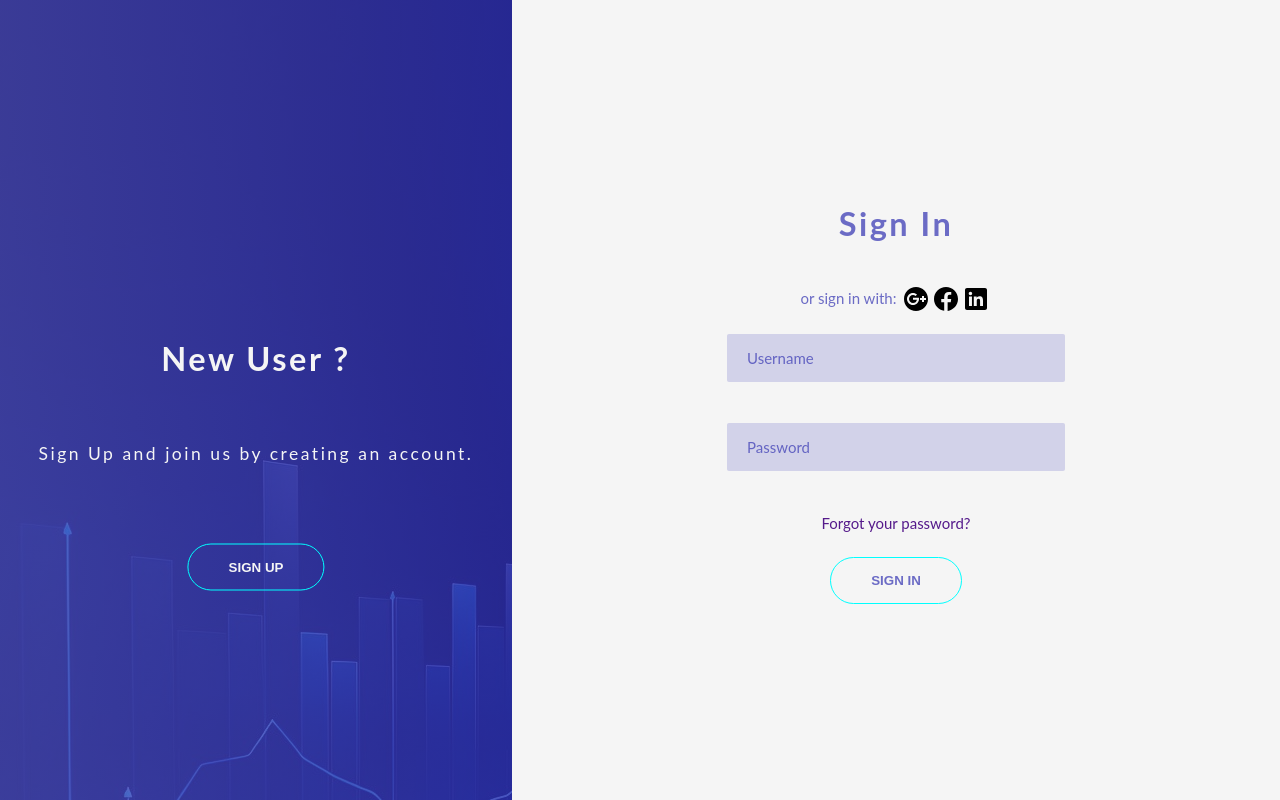
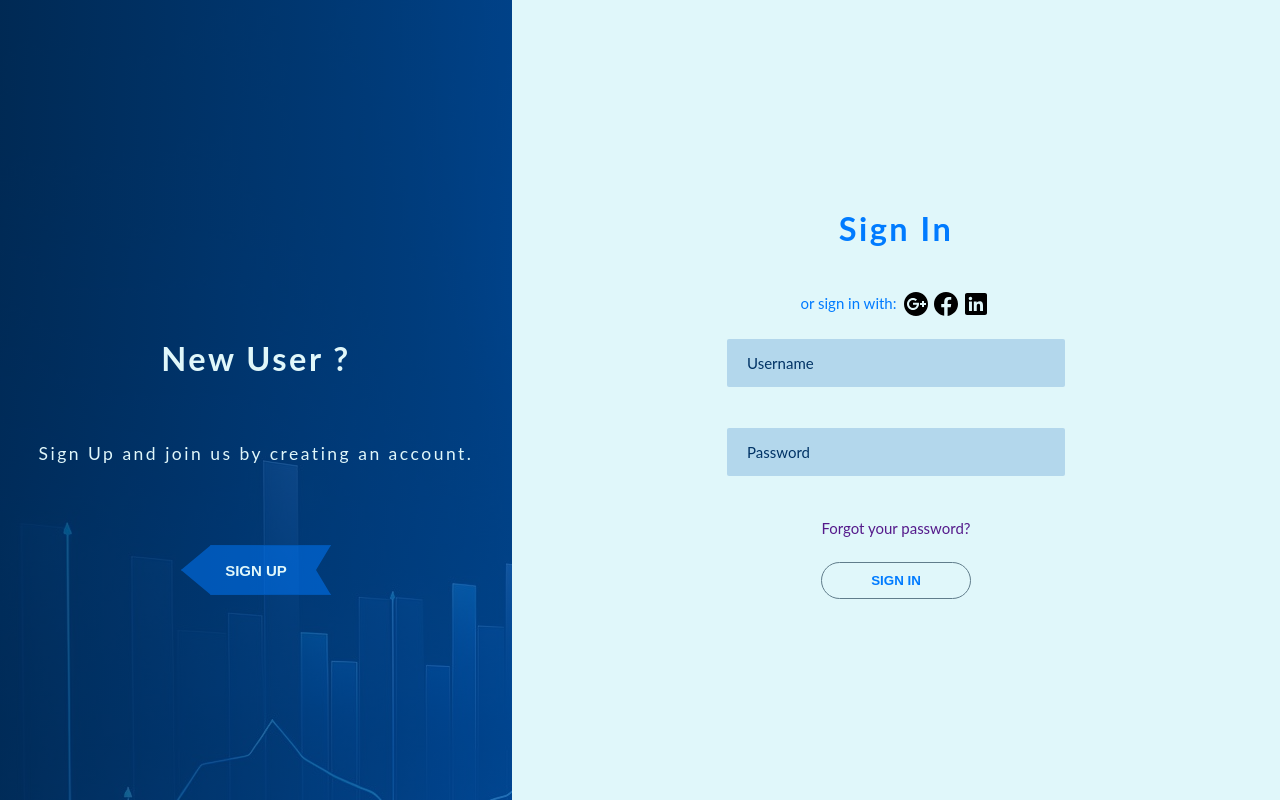
Before and after one commit to Vishnuprasad-code/login-page-react, a React (Vite) app: page / in a window 1280 px wide. Built offline with nearby package versions, Linux system fonts and the light colour scheme.

Commit message:
add css variables

```diff
--- a/src/Auth.scss
+++ b/src/Auth.scss
@@ -17,7 +17,7 @@
 
     &-section {
         flex: 0 0 60vw;
-        background-color: whitesmoke;
+        background-color: rgb(var(--light-blue-rgb));
 
         display: flex;
         flex-direction: column;
@@ -33,7 +33,7 @@
 
     &-form {
         width: 100%;
-        color: rgb(73, 73, 185, 0.8);
+        color: rgb(var(--primary-blue-rgb));
 
         display: flex;
         flex-direction: column;
@@ -111,16 +111,16 @@
         &-field-box {
             font-size: 1.5rem;
             font-family: inherit;
-            color: inherit;
+            color: rgb(var(--dark-blue-rgb));
             padding: 1.5rem 2rem;
             border-radius: 2px;
-            background-color: rgb(73, 73, 185, 0.2);
+            background-color: rgba(var(--secondary-blue-rgb), 0.2);
             border: none;
             width: 80%;
             display: block;
         }
         &-field-box::-webkit-input-placeholder {
-            color: rgba(73, 73, 185, 0.8)
+            color: inherit;
         }
         &-field-box:placeholder-shown+&-field-label {
             opacity: 0;
@@ -156,7 +156,7 @@
 
 .slider {
     position: relative;
-    color: whitesmoke;
+    color: rgb(var(--light-blue-rgb));
 
     flex: 1 0 auto;
     width: 40vw;
@@ -179,4 +179,7 @@
 
   .slider-stretch {
     width: 40%;
+    @media (max-width: 600px) {
+        width: 0%;
+    }
   }
--- a/src/Auth.tsx
+++ b/src/Auth.tsx
@@ -64,7 +64,7 @@ export function SignUpBox({ showLogin }: { showLogin: boolean }) {
               <label className="auth-form-field-label" htmlFor="password">
                 Password
               </label>
-              <button className="btn" type="submit">
+              <button className="btn btn-auth-form" type="submit">
                 Sign Up
               </button>
             </form>
@@ -130,7 +130,7 @@ export function LoginBox({ showLogin }: { showLogin: boolean }) {
               <div className="password-recovery">
                 <a href="">Forgot your password?</a>
               </div>
-              <button className="btn" type="submit">
+              <button className="btn btn-auth-form" type="submit">
                 Sign In
               </button>
             </form>
@@ -149,7 +149,13 @@ export function Slider({
   handleAuth: () => void;
 }) {
   const [classes, setClasses] = useState("slider");
+  const [btnClasses, setBtnClasses] = useState("btn btn-intro btn-intro-signup");
   const onceClicked = useRef(false);
+
+  let btnToRender = "SIGN IN";
+  if (showLogin) {
+    btnToRender = "SIGN UP";
+  }
 
   useLayoutEffect(() => {
     if (!onceClicked.current) {
@@ -157,8 +163,15 @@ export function Slider({
     }
 
     setClasses("slider slider-stretch");
+    setBtnClasses("btn btn-intro hide-text")
     const countdownInterval = setTimeout(() => {
       setClasses("slider");
+      if (showLogin) {
+        setBtnClasses("btn btn-intro btn-intro-signup")
+      }
+      else{
+        setBtnClasses("btn btn-intro btn-intro-login")
+      }
     }, 500);
 
     return () => {
@@ -166,13 +179,9 @@ export function Slider({
     };
   }, [showLogin]);
 
-  let btnToRender = "SIGN IN";
-  if (showLogin) {
-    btnToRender = "SIGN UP";
-  }
   return (
     <div className={classes}>
-      <button className="btn btn-intro" onClick={() => {
+      <button className={btnClasses} onClick={() => {
         handleAuth(); onceClicked.current = true;
       }}>
         {btnToRender}
--- a/src/IntroMessage.scss
+++ b/src/IntroMessage.scss
@@ -3,7 +3,7 @@
     width: 100vw;
     height: 100%;
 
-    color: whitesmoke;
+    color: rgb(var(--light-blue-rgb));
 
     display: flex;
     flex-direction: row;
@@ -18,7 +18,6 @@
     &-login {
         width: 40vw;
         color: inherit;
-        /* border: 1px solid red; */
 
         display: flex;
         flex-direction: column;
--- a/src/index.scss
+++ b/src/index.scss
@@ -1,3 +1,22 @@
+:root {
+  --primary-blue-rgb: 0, 123, 255;       /* #007BFF */
+  --secondary-blue-rgb: 0, 86, 179;       /* #0056B3 */
+  --light-blue-rgb: 224, 247, 250;        /* #E0F7FA */
+  --dark-blue-rgb: 0, 51, 102;            /* #003366 */
+  --accent-blue-rgb: 0, 198, 255;         /* #00C6FF */
+  --muted-blue-rgb: 169, 193, 232;        /* #A9C1E8 */
+  --blue-gray-rgb: 96, 125, 139;          /* #607D8B */
+
+  --primary-blue: #007BFF;
+  --secondary-blue: #0056B3;
+  --light-blue: #E0F7FA;
+  --dark-blue: #003366;
+  --accent-blue: #00C6FF;
+  --muted-blue: #A9C1E8;
+  --blue-gray: #607D8B;
+
+}
+
 *,
 *::before,
 *::after {
@@ -8,7 +27,6 @@
 
 html {
   box-sizing: border-box;
-
   font-size: 62.5%;
 
   @media (max-width: 900px) {
@@ -23,9 +41,7 @@ html {
 body {
   font-family: "Lato", sans-serif;
   font-weight: 400;
-  /*font-size: 16px;*/
   line-height: 1.7;
-  // color: $color-grey-dark;
 }
 
 #root {
@@ -38,8 +54,9 @@ body {
   width: 100%;
   height: 100%;
   background-image: linear-gradient(to right,
-      rgb(73, 73, 185, 0.8),
-      rgb(9, 9, 160, 0.8)),
+    rgba(var(--dark-blue-rgb), 0.8),
+    rgba(var(--primary-blue-rgb), 0.8),
+    ),
     url("./assets/cover.jpg");
   background-size: cover;
 
@@ -47,8 +64,7 @@ body {
 }
 
 .heading-primary {
-  // color: $color-white;
-  color: whitesmoke;
+  color: rgb(var(--accent-blue-rgb));
   text-transform: uppercase;
 
   backface-visibility: hidden;
@@ -85,11 +101,15 @@ body {
   background-color: transparent;
   text-transform: uppercase;
   text-decoration: none;
-  padding: 1.5rem 4rem;
   display: inline-block;
-  border: 1px solid aqua;
+  padding: 1rem;
+  cursor: pointer;
+}
+
+.btn-auth-form {
+  border: 1px solid rgb(var(--blue-gray-rgb));
   border-radius: 10rem;
-  cursor: pointer;
+  width: 15rem;
 }
 
 .btn-intro {
@@ -98,15 +118,47 @@ body {
   right: 50%;
   transform: translate(50%, 50%);
 
+  font-size: 1.5rem;
+  border: none;
+  background-color: transparent;
+
+  height: 5rem;
+  width: 15rem;
+
   @media (max-width: 600px) {
-    top: 33%;
+    top: 20%;
     right: 50%;
     transform: translate(50%, 50%);
+
+    height: 27rem;
+    width: 100%;
+
     writing-mode: vertical-rl;
     text-orientation: upright;
-    padding: 1rem;
+    font-weight: bolder;
+
+    font-size: 2.5rem;
+  }
 }
 
+.btn-intro-login {
+  background-color:rgba(var(--dark-blue-rgb), 0.50);
+  border: 1px solid rgb(var(--primary-blue-rgb));
+  clip-path: polygon(0 0, 80% 0, 100% 50%, 80% 100%, 0 100%, 10% 50%);
+
+  @media (max-width: 600px) {
+    clip-path: polygon(0 0, 100% 15%, 100% 85%, 0 100%);
+  }
+}
+
+.btn-intro-signup {
+  background-color:rgba(var(--primary-blue-rgb), 0.50);
+  border: 1px solid rgb(var(--secondary-blue-rgb));
+  clip-path: polygon(20% 0, 100% 0, 90% 50%, 100% 100%, 20% 100%, 0 50%);
+
+  @media (max-width: 600px) {
+    clip-path: polygon(0 15%, 100% 0, 100% 100%, 0 85%);
+  }
 }
 
 .password-recovery {
@@ -123,7 +175,7 @@ body {
 }
 
 .hide-text {
-  color: transparent;
+  display: none;
 }
 
 .fadein-anim{
```
